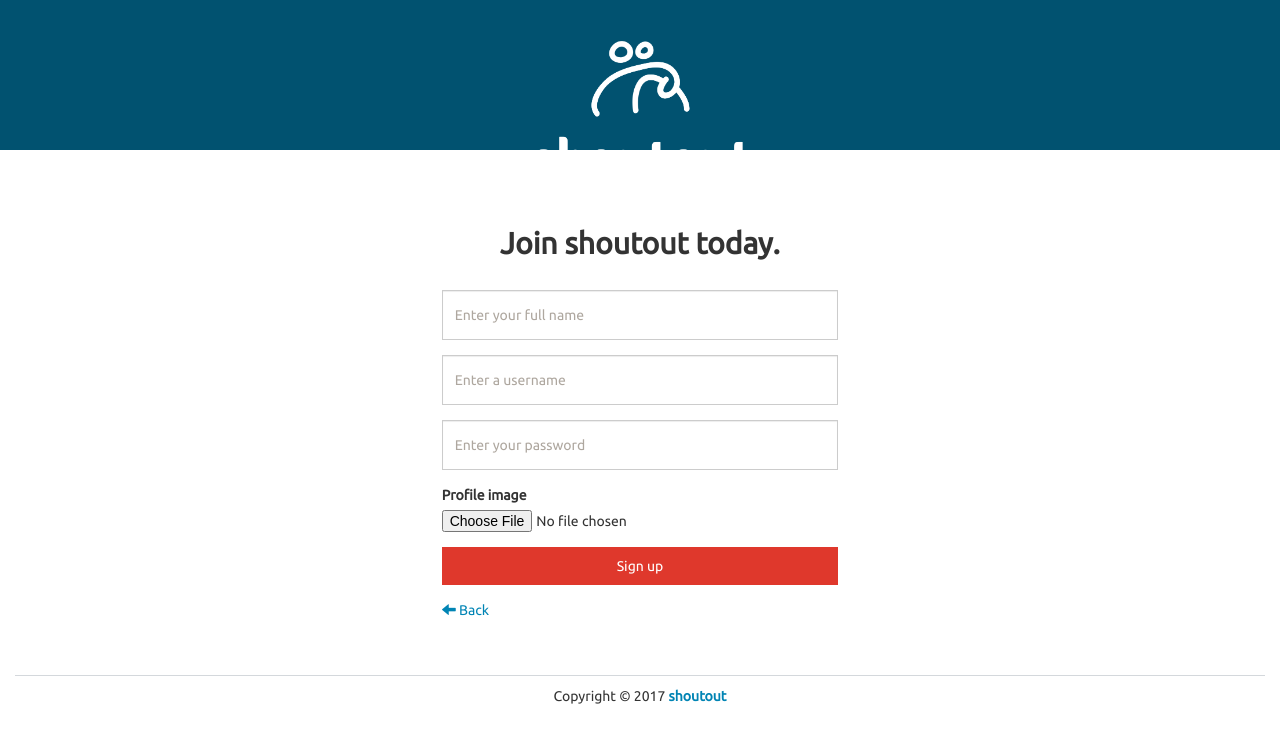
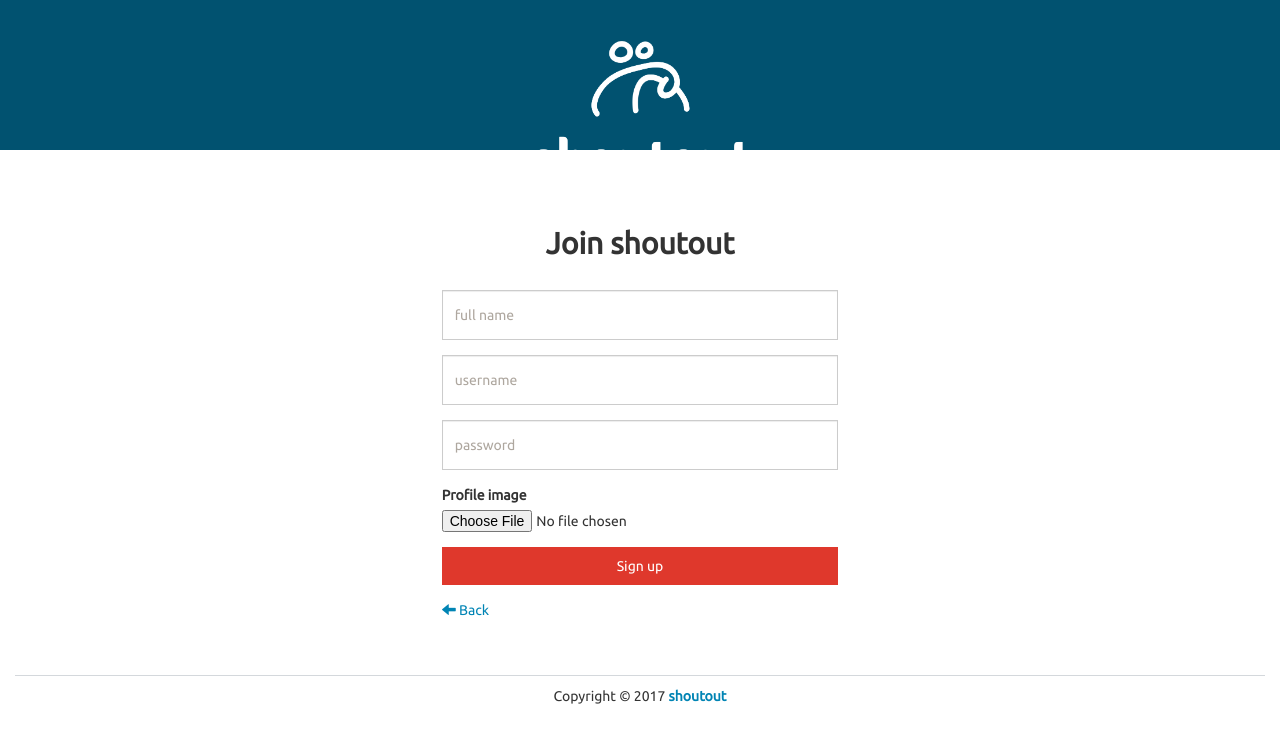
Before and after one commit to bbmel/shoutout, a Flask app: page /register in a window 1280 px wide. Shown: the top 743 px of the page. Run offline with Flask 2, Linux system fonts and the light colour scheme; some libraries are stand-ins or nearby versions.

Commit message:
changed reg form to wtform

```diff
--- a/app.py
+++ b/app.py
@@ -46,7 +46,8 @@ def timeline():
 
 @app.route('/register')
 def register():
-    return render_template('register.html')
+    form = RegisterForm()
+    return render_template('register.html', form=form)
 
 if __name__ == '__main__':
     manager.run()
--- a/templates/register.html
+++ b/templates/register.html
@@ -23,30 +23,39 @@
 		<div class="container-fluid">
 			<div class="row pad">
 				<div class="col-lg-4 col-lg-offset-4 pad">
-					<h2 class="text-center bold">Join shoutout today.</h2>
+					<h2 class="text-center bold">Join shoutout</h2>
 
 					<br />
 
+
+					<form action="{{ url_for('register') }}" method="POST">
+					{{ form.csrf_token }}
+
 					<div class="form-group">
-						<input type="text" name="full_name" id="full_name" class="form-control" placeholder="Enter your full name" />
+					{{ form.name(class="form-control", placeholder="full name") }}
+					</div>
+
+
+					<div class="form-group">
+						{{ form.username(class="form-control", placeholder="username") }}
 					</div>
 
 					<div class="form-group">
-						<input type="text" name="username" id="username" class="form-control" placeholder="Enter a username" />
+						{{ form.password(class="form-control", placeholder="password") }}
 					</div>
 
-					<div class="form-group">
-						<input type="password" name="password" id="password" class="form-control" placeholder="Enter your password" />
-					</div>
+
 
 					<div class="form-group">
     					<label for="exampleFormControlFile1">Profile image</label>
-    					<input type="file" class="form-control-file" name="profile_image" id="profile_image">
-  					</div>
+							{{ form.image(class="form-control-file") }}
+  				</div>
 
 					<div class="form-group">
 						<button type="button" class="btn btn-danger btn-block">Sign up</button>
 					</div>
+
+					</form>
 
 					<div class="form-group">
 						<a href="./"><i class="glyphicon glyphicon-arrow-left"></i> Back</a>
```
